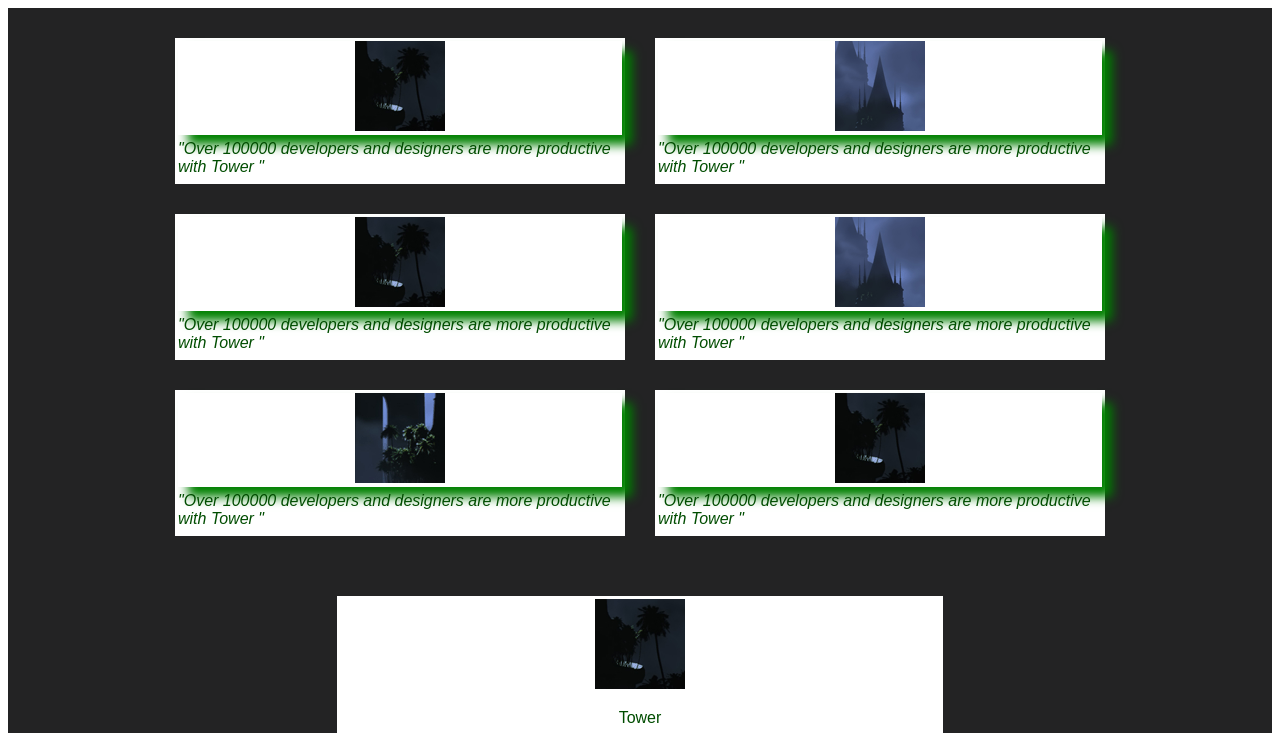
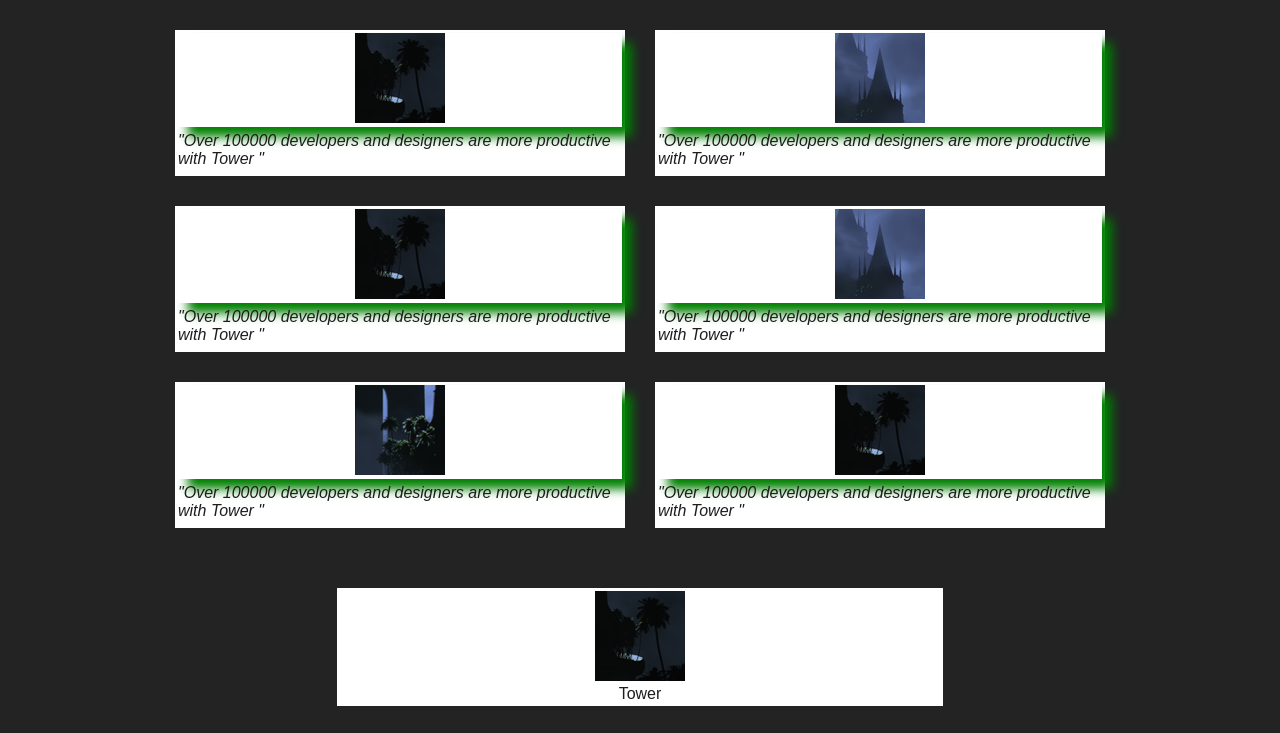
Before and after one commit to irynadunets/Sample-HTML5-CSS-GULP-With-less-and-SMART_GRID, a website: page src/index.html in a window 1280 px wide. Shown: the top 733 px of the page. Drawn offline with nearby package versions, Linux system fonts and the light colour scheme; files that its build step writes are made by us from their sources.

Commit message:
Update base.less

```diff
--- a/src/css/base.less
+++ b/src/css/base.less
@@ -1,12 +1,14 @@
-@color_green: green;
+@import "smart-grid.less";
+@color_black: #1d1d1d;
+@color_grey: #232324;
+@color_lgrey: #fff;
+@m: 5px;
+@s: 5px;
 
+.reset();
 
 body{
   font-family: 'Montserrat', sans-serif;
   min-width: 320px;
-  color: darken( @color_green, 10%);
+  color: @color_black;
 }
-
-.wrapper{
-  .wrapper();
-}
```
